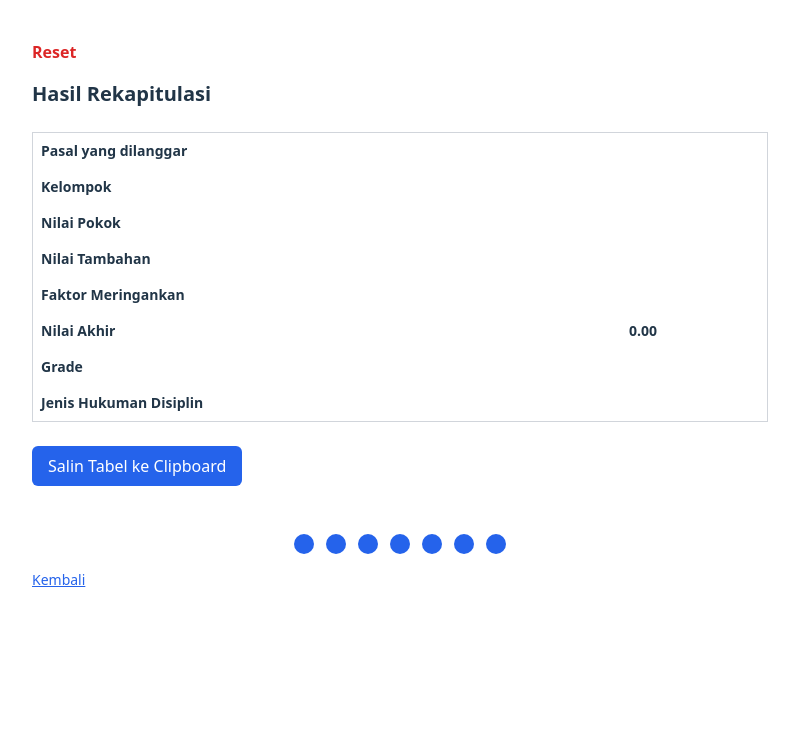
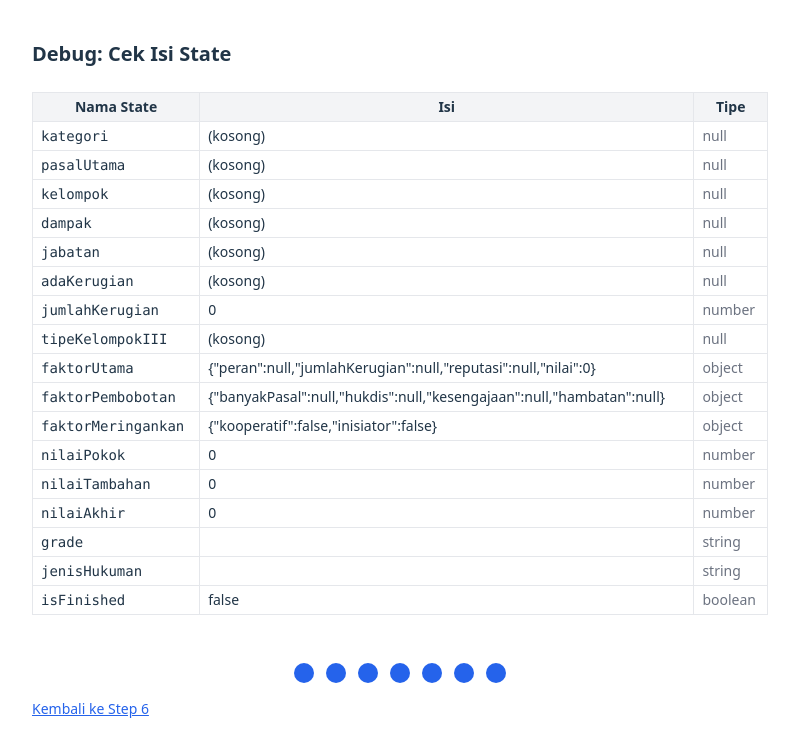
Before and after one commit to ucubz/mpjhd-app-v2, a React (Vite) app: page /step/7 in a window 1280 px wide. Shown: the top 756 px of the page, without its empty margins (240-1039 px from the left). Built offline with nearby package versions, Linux system fonts and the light colour scheme.

Commit message:
Update Step7_HasilAkhir.jsx
dari hp

```diff
--- a/src/pages/Step7_HasilAkhir.jsx
+++ b/src/pages/Step7_HasilAkhir.jsx
@@ -1,64 +1,47 @@
+// Step 7 - Cek Isi State MPJHD (sementara)
 import { useMPJHD } from '../context/MPJHDContext';
 import { useNavigate } from 'react-router-dom';
 import Stepper from '../components/Stepper';
-import { generateHTMLTable } from '../utils/generateHTMLTable';
-import { hitungNilaiAkhir } from '../utils_v2/hitungNilaiAkhir';
 
 export default function Step7_HasilAkhir() {
   const { state } = useMPJHD();
   const navigate = useNavigate();
-  const kelompok = state.kelompok;
-  const hasil = hitungNilaiAkhir(state);
 
-  const handleCopy = async () => {
-    const html = generateHTMLTable(kelompok, state);
-    await navigator.clipboard.write([
-      new ClipboardItem({ 'text/html': new Blob([html], { type: 'text/html' }) })
-    ]);
-    alert('Hasil telah disalin ke clipboard!');
+  const renderValue = (val) => {
+    if (typeof val === 'boolean') return val ? 'true' : 'false';
+    if (val === null || val === undefined) return '(kosong)';
+    if (typeof val === 'object') return JSON.stringify(val);
+    return val.toString();
   };
 
-  const formatNilai = (val) => (val ?? 0).toFixed(2);
+  const renderType = (val) => {
+    if (val === null) return 'null';
+    if (Array.isArray(val)) return 'array';
+    return typeof val;
+  };
 
   return (
     <div className="max-w-3xl mx-auto py-10 px-4">
-      <button
-        onClick={() => {
-          if (confirm('Yakin ingin mereset dan kembali ke awal?')) {
-            navigate('/step/1');
-          }
-        }}
-        className="text-red-600 font-semibold mb-4"
-      >
-        Reset
-      </button>
+      <h2 className="text-xl font-bold mb-6">Debug: Cek Isi State</h2>
 
-      <h2 className="text-xl font-bold mb-6">Hasil Rekapitulasi</h2>
-
-      <table className="w-full border border-gray-300 dark:border-gray-600 text-sm">
+      <table className="w-full text-sm border border-gray-300 dark:border-gray-600">
+        <thead className="bg-gray-100 dark:bg-gray-700">
+          <tr>
+            <th className="border px-2 py-1">Nama State</th>
+            <th className="border px-2 py-1">Isi</th>
+            <th className="border px-2 py-1">Tipe</th>
+          </tr>
+        </thead>
         <tbody>
-          <tr><td className="p-2 font-semibold">Pasal yang dilanggar</td><td className="p-2">{state.pasalUtama}</td></tr>
-          <tr><td className="p-2 font-semibold">Kelompok</td><td className="p-2">{state.kelompok}</td></tr>
-          <tr><td className="p-2 font-semibold">Nilai Pokok</td><td className="p-2">{hasil.nilaiPokok}</td></tr>
-          <tr><td className="p-2 font-semibold">Nilai Tambahan</td><td className="p-2">{hasil.totalTambahan}</td></tr>
-          <tr><td className="p-2 font-semibold">Faktor Meringankan</td><td className="p-2">{hasil.totalMeringankan}</td></tr>
-          <tr>
-            <td className="p-2 font-semibold">Nilai Akhir</td>
-            <td className="p-2 font-bold">{formatNilai(hasil.nilaiAkhir)}</td>
-          </tr>
-          <tr><td className="p-2 font-semibold">Grade</td><td className="p-2">{hasil.grade}</td></tr>
-          <tr><td className="p-2 font-semibold">Jenis Hukuman Disiplin</td><td className="p-2">{hasil.jenisHukuman}</td></tr>
+          {Object.entries(state).map(([key, value]) => (
+            <tr key={key}>
+              <td className="border px-2 py-1 font-mono">{key}</td>
+              <td className="border px-2 py-1">{renderValue(value)}</td>
+              <td className="border px-2 py-1 text-gray-500">{renderType(value)}</td>
+            </tr>
+          ))}
         </tbody>
       </table>
-
-      <div className="mt-6">
-        <button
-          onClick={handleCopy}
-          className="bg-blue-600 text-white px-4 py-2 rounded-md"
-        >
-          Salin Tabel ke Clipboard
-        </button>
-      </div>
 
       <div className="mt-12">
         <Stepper currentStep={7} totalSteps={7} />
@@ -66,7 +49,7 @@ export default function Step7_HasilAkhir() {
           onClick={() => navigate('/step/6')}
           className="mt-4 text-sm text-blue-600 underline"
         >
-          Kembali
+          Kembali ke Step 6
         </button>
       </div>
     </div>
```
